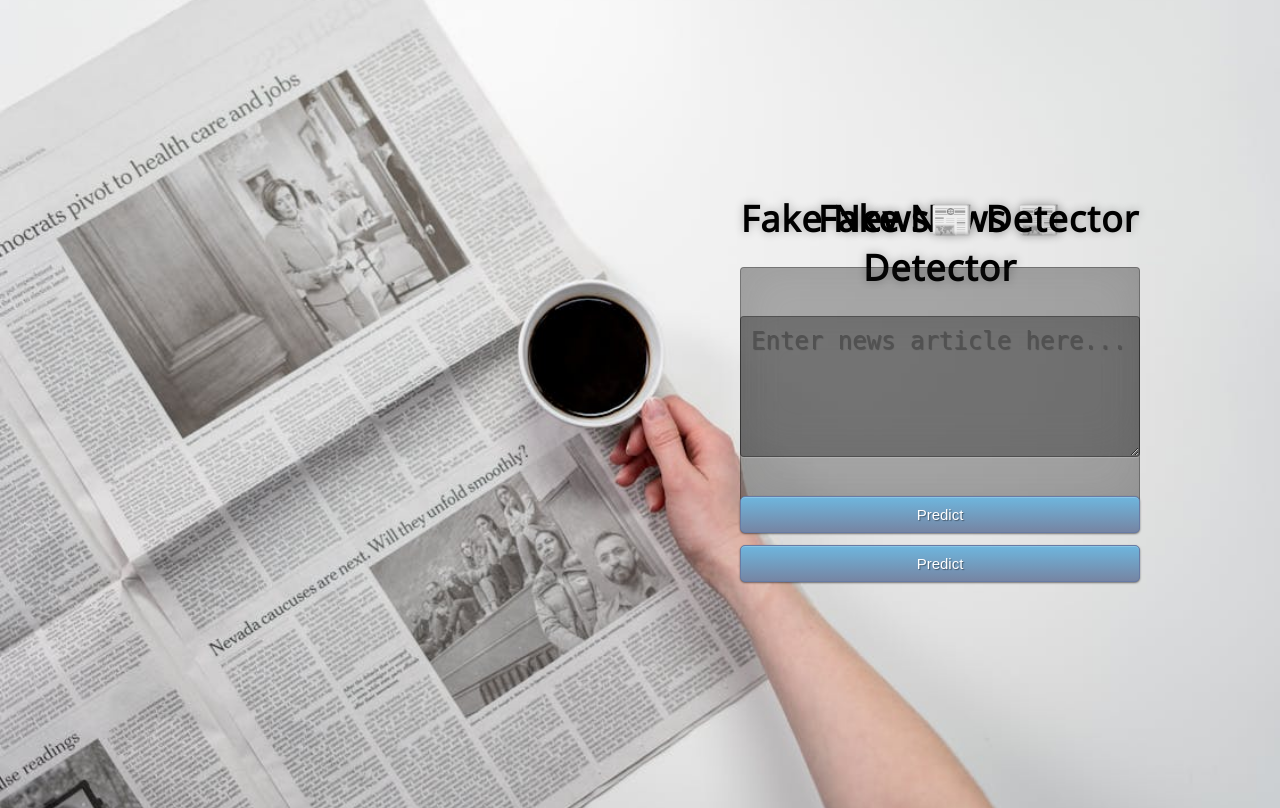
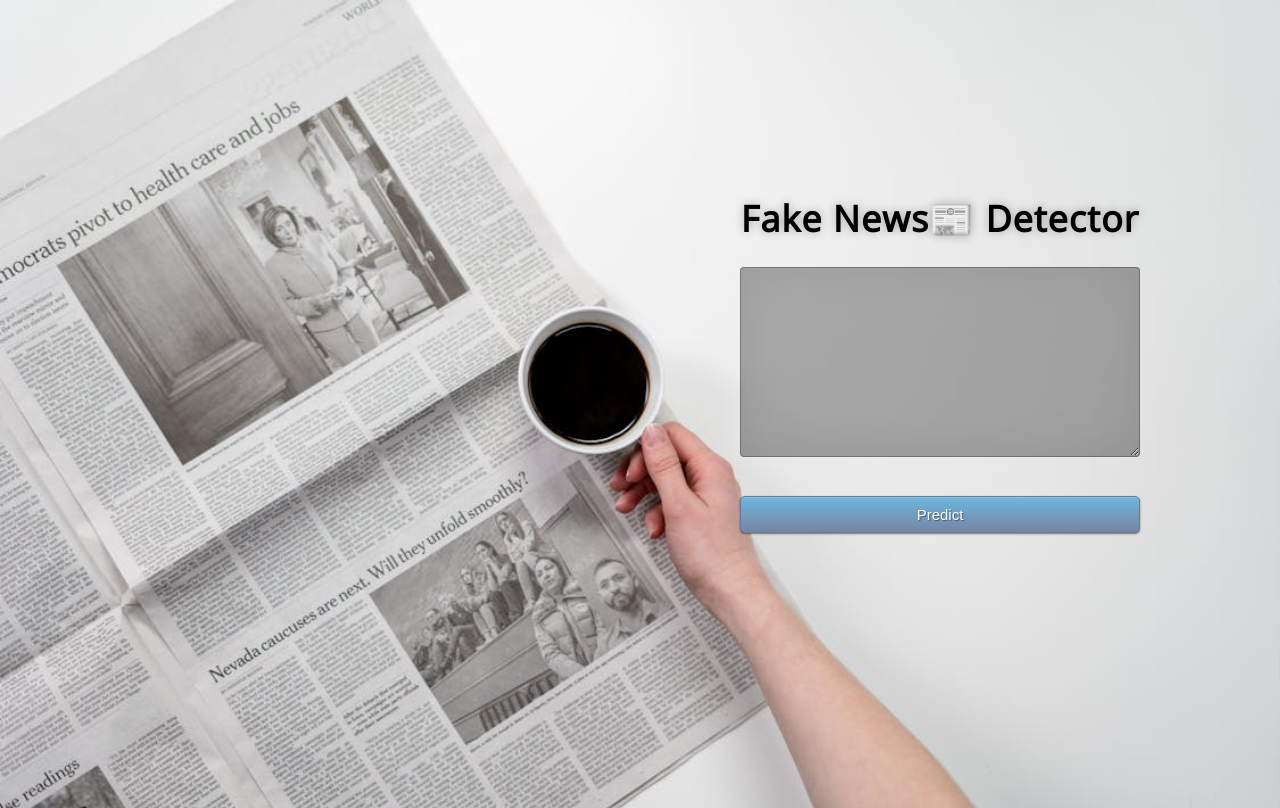
Before and after one commit to himavathiyuvaraj04/fake-news-detection-ml, a Flask app: page / in a window 1280 px wide. Run offline with Flask 3, Linux system fonts and the light colour scheme; parts of the project's set-up code (start-up, migrations or seed data) failed here and were passed over.

Commit message:
Clean up HTML and restore original interface elements

```diff
--- a/templates/index.html
+++ b/templates/index.html
@@ -1,64 +1,39 @@
-<!DOCTYPE html>
-<html >
-<head>
-  <meta charset="UTF-8">
-  <title>Fake News📰 Detection System</title>
-  <link href='https://fonts.googleapis.com/css?family=Pacifico' rel='stylesheet' type='text/css'>
-<link href='https://fonts.googleapis.com/css?family=Arimo' rel='stylesheet' type='text/css'>
-<link href='https://fonts.googleapis.com/css?family=Hind:300' rel='stylesheet' type='text/css'>
-<link href='https://fonts.googleapis.com/css?family=Open+Sans+Condensed:300' rel='stylesheet' type='text/css'>
-<link rel="stylesheet" href="{{ url_for('static', filename='style.css') }}">
-
-</head>
 
 <!DOCTYPE html>
-<html lang="en">
+<html>
 <head>
     <meta charset="UTF-8">
-    <meta name="viewport" content="width=device-width, initial-scale=1.0">
+    <title>Fake News📰 Detection System</title>
 
-    <title>Fake News Detection System</title>
-
-    <link href="https://fonts.googleapis.com/css?family=Pacifico" rel="stylesheet">
-    <link href="https://fonts.googleapis.com/css?family=Arimo" rel="stylesheet">
-    <link href="https://fonts.googleapis.com/css?family=Hind:300" rel="stylesheet">
-    <link href="https://fonts.googleapis.com/css?family=Open+Sans+Condensed:300" rel="stylesheet">
+    <link href="https://fonts.googleapis.com/css?family=Pacifico" rel="stylesheet" type="text/css">
+    <link href="https://fonts.googleapis.com/css?family=Arimo" rel="stylesheet" type="text/css">
+    <link href="https://fonts.googleapis.com/css?family=Hind:300" rel="stylesheet" type="text/css">
+    <link href="https://fonts.googleapis.com/css?family=Open+Sans+Condensed:300" rel="stylesheet" type="text/css">
 
     <link rel="stylesheet" href="{{ url_for('static', filename='style.css') }}">
 </head>
 
-<body style="background-image: url('{{ url_for('static', filename='news1.jpeg') }}'); background-size: cover; background-position: center; background-repeat: no-repeat;">
+<body style="background-image: url('{{ url_for('static', filename='news1.jpeg') }}'); background-size: cover; width: 100%; height: 100%;">
 
     <div class="login">
 
-        <h1 style="color: black;">Fake News 📰 Detector</h1>
+        <h1 style="color: black;">Fake News📰 Detector</h1>
 
         <form action="{{ url_for('predict') }}" method="POST">
 
-            <textarea
-                name="message"
-                rows="6"
-                cols="50"
-                required
-                placeholder="Enter news article here..."
-                style="font-size: 18pt;"
-            ></textarea>
+            <textarea name="message" rows="6" cols="50" required="required" style="font-size: 18pt"></textarea>
 
             <br><br>
 
-            <button type="submit" class="btn btn-primary btn-block btn-large">
-                Predict
-            </button>
+            <button type="submit" class="btn btn-primary btn-block btn-large">Predict</button>
 
             <div class="results">
 
                 {% if prediction is defined %}
                     {% if prediction[0] == 'FAKE' %}
-                        <h2 style="color: red;">Looking like Fake News ⚠️</h2>
-
+                        <h2 style="color:red;">Looking Spam⚠️News📰</h2>
                     {% elif prediction[0] == 'REAL' %}
-                        <h2 style="color: green;">Looking like Real News 📰</h2>
-
+                        <h2 style="color:green;"><b>Looking Real News📰</b></h2>
                     {% endif %}
                 {% endif %}
 
@@ -70,26 +45,3 @@
 
 </body>
 </html>
-
-<body style="background-image: url(static/news1.jpeg); background-size: cover; width: 30%; height: 30%;">
- <div class="login">
-	<h1 style="color: black;">Fake News📰  Detector</h1>
-
-    <form action="{{ url_for('predict')}}" method="POST">
-    	<textarea  name="message" rows="6" cols="50" required="required" style="font-size: 18pt"></textarea>
-		<br> </br>
-        <button type="submit" class="btn btn-primary btn-block btn-large">Predict</button>
-
-        	<div class="results">
-
-	{% if prediction == ['FAKE']%}
-	<h2 style="color:red;">Looking Spam⚠️News📰 </h2>
-	{% elif prediction == ['REAL']%}
-				<h2 style="color:green;"><b>Looking Real News📰</b></h2>
-	{% endif %}
-
-	</div>
-
-    </form>
-
-</div>
```
